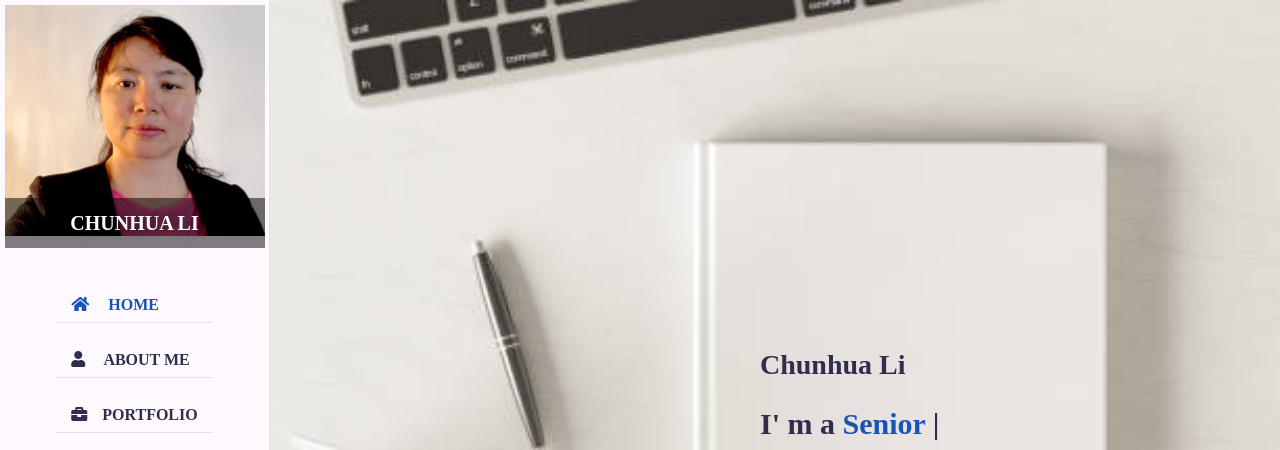
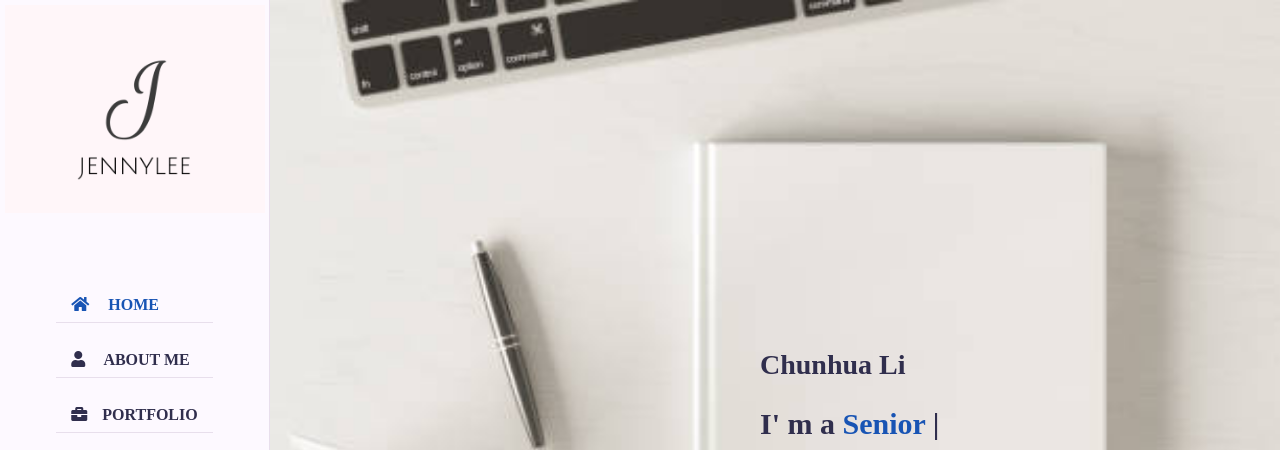
Before and after one commit to jennyleelich/my_portfolio, a plain HTML site: page index.html in a window 1280 px wide. Shown: the top 450 px of the page. Drawn offline with nearby package versions, Linux system fonts and the light colour scheme; a web font is replaced by a local one.

Commit message:
remove image

```diff
--- a/index.html
+++ b/index.html
@@ -24,8 +24,8 @@
     <div class="aside">
       <div class="logo">
         <div class="image-container">
-          <h2 class="header-name" style="white-space: nowrap; display: inline-block; font-size: 20px; background-color: rgba(0,0,0,0.5);text-align: center;">CHUNHUA LI</h2>
-          <img src="images/profile-img.jpg" style="width:260px"alt="profile-pic">
+          <!-- <h2 class="header-name" style="white-space: nowrap; display: inline-block; font-size: 20px; background-color: rgba(0,0,0,0.5);text-align: center;">CHUNHUA LI</h2> -->
+          <img src="images/portfolio/profile-img.jpg" style="width:260px"alt="profile-pic">
         </div>
         <!-- <a href="#"><span>A</span>tlas</a> -->
       </div>
```
Also changed, not shown: images/portfolio/profile-img.jpg (added), images/profile-img.jpg (deleted), 2 other files.
